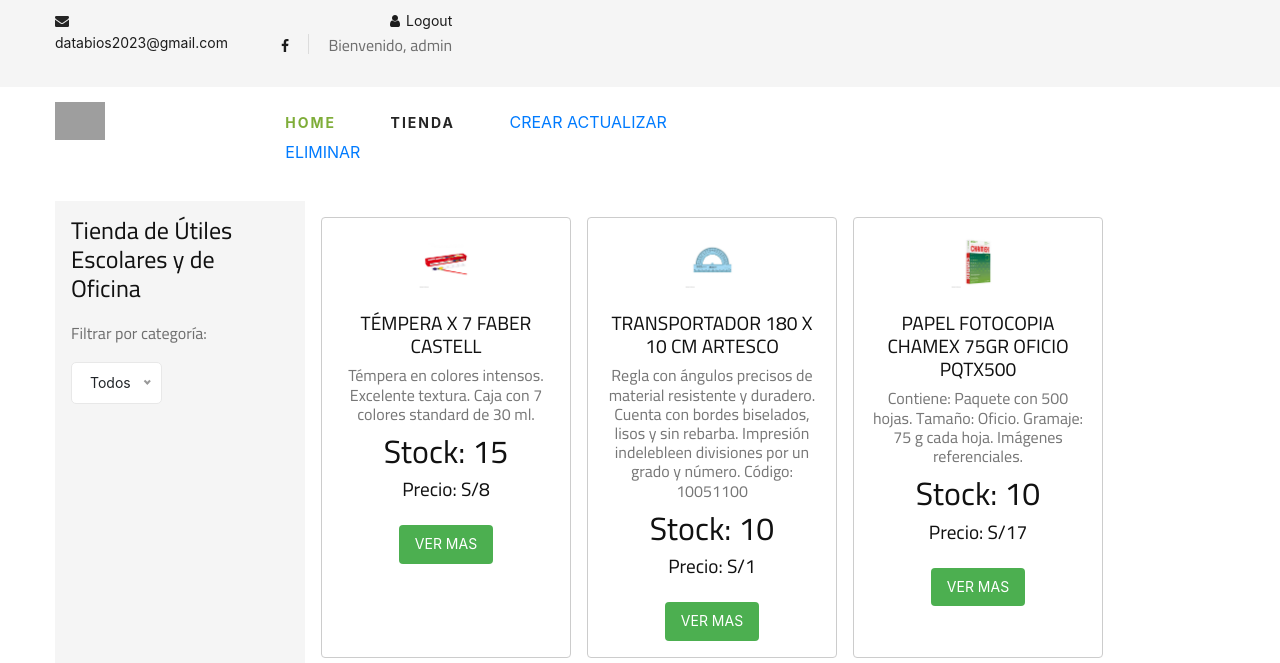
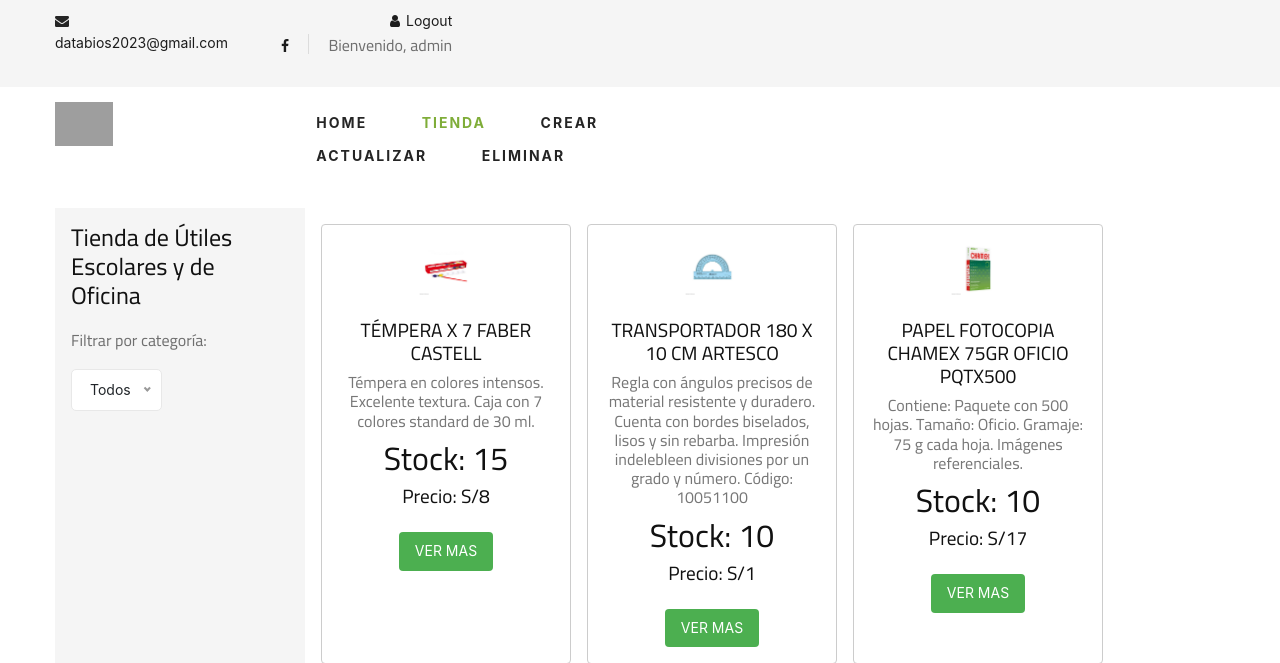
Before and after one commit to JoseGordilloMendoza/PROYECTO-FINALpweb2, a Django app: page /catalogo/ in a window 1280 px wide. Shown: the top 663 px of the page. Run offline with Django 4.2, Linux system fonts and the light colour scheme; a user stored in the database is signed in; data comes from the database, SQL or seed files in the repository; both versions use the stored data as it was after the commit; some libraries are stand-ins or nearby versions; grey boxes are pictures that could not be loaded.

Commit message:
se mejoro la navbar

```diff
--- a/databios/templates/base.html
+++ b/databios/templates/base.html
@@ -121,9 +121,19 @@
                             <li class="active"><a href="/">Home</a></li>
                             <li><a href="/catalogo/">Tienda</a></li>
                             {% if user.is_superuser %}
-                                    <a href="/product/create/" class="login-button">CREAR</a>
-                                    <a href="/product/list/" class="login-button">ACTUALIZAR</a>
-                                    <a href="/product/delete/list/" class="login-button">ELIMINAR</a>
+                                    <li>
+                                        <a href="/product/create/" class="login-button">CREAR</a>
+
+                                    </li>
+                                    <li>
+                                        <a href="/product/list/" class="login-button">ACTUALIZAR</a>
+
+                                    </li>
+                                    <li>
+
+                                        <a href="/product/delete/list/" class="login-button">ELIMINAR</a>
+
+                                    </li>
                                     {% endif %}
                         </ul>
                     </nav>
--- a/databios/templates/catalogo.html
+++ b/databios/templates/catalogo.html
@@ -51,12 +51,22 @@
             <div class="col-lg-6">
                 <nav class="header__menu">
                     <ul>
-                        <li class="active"><a href="/">Home</a></li>
-                        <li><a href="/catalogo/">Tienda</a></li>
+                        <li><a href="/">Home</a></li>
+                        <li class="active"><a href="/catalogo/">Tienda</a></li>
                         {% if user.is_superuser %}
-                                <a href="/product/create/" class="login-button">CREAR</a>
-                                <a href="/product/list/" class="login-button">ACTUALIZAR</a>
-                                <a href="/product/delete/list/" class="login-button">ELIMINAR</a>
+                        <li>
+                            <a href="/product/create/" class="login-button">CREAR</a>
+
+                        </li>
+                        <li>
+                            <a href="/product/list/" class="login-button">ACTUALIZAR</a>
+
+                        </li>
+                        <li>
+
+                            <a href="/product/delete/list/" class="login-button">ELIMINAR</a>
+
+                        </li>
                                 {% endif %}
                     </ul>
                 </nav>
```
Also changed, not shown: databios/db.sqlite3.
